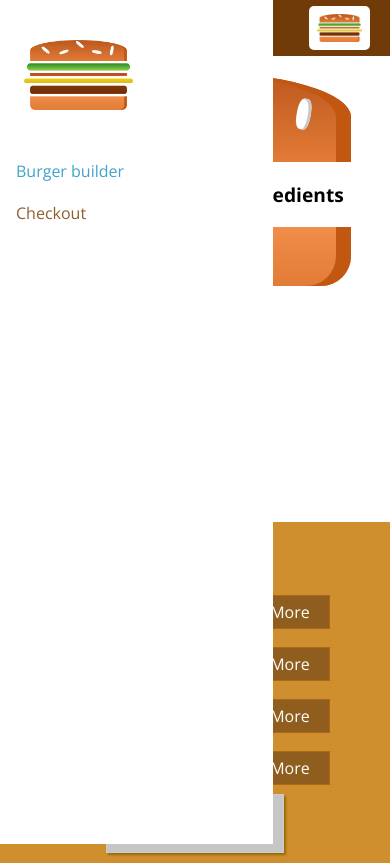
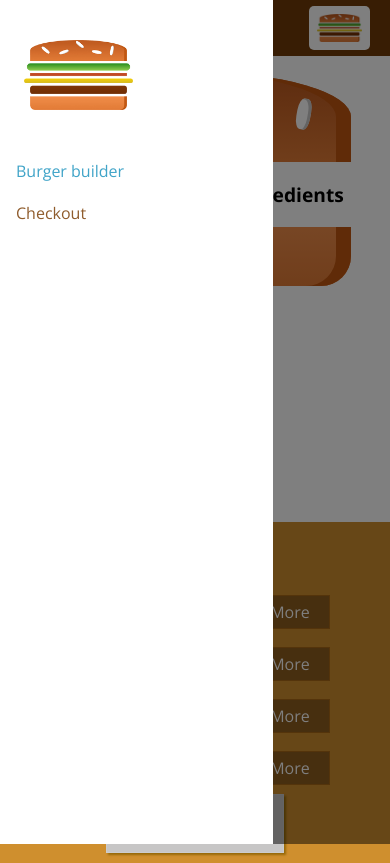
Before and after one commit to edayan/react-burger-builder, a React (Create React App) app: page / in a window 390 px wide. Built offline with nearby package versions, Linux system fonts and the light colour scheme.

Commit message:
Fixing side drawer open close on mobile

```diff
--- a/src/components/Layout/Layout.js
+++ b/src/components/Layout/Layout.js
@@ -1,17 +1,29 @@
-import React from 'react';
+import React, { Component } from 'react';
 import Aux from '../../hoc/AuxHoc';
 import SideDrawer from '../Navigation/SideDrawer/SideDrawer';
 import Toolbar from '../Navigation/Toolbar/Toolbar';
 import classes from './Layout.module.css';
 
-const layout = props => {
-  return (
-    <Aux>
-      <Toolbar />
-      <SideDrawer />
-      <main className={classes.Content}>{props.children}</main>
-    </Aux>
-  );
+class Layout extends Component {
+
+  state = {
+    showSideDrawer: true
+  }
+
+  sideDrawerClosedHandler = () => {
+    this.setState({ showSideDrawer: false })
+  }
+
+  render() {
+    return (
+      <Aux>
+        <Toolbar />
+        <SideDrawer open={this.state.showSideDrawer} closed={this.sideDrawerClosedHandler} />
+        <main className={classes.Content}>{this.props.children}</main>
+      </Aux>
+    );
+  }
+
 };
 
-export default layout;
+export default Layout;
--- a/src/components/Navigation/SideDrawer/SideDrawer.js
+++ b/src/components/Navigation/SideDrawer/SideDrawer.js
@@ -1,13 +1,20 @@
-import React from 'react'
+import React from 'react';
+import Aux from '../../../hoc/AuxHoc';
+import Logo from '../../Logo/Logo';
+import Backdrop from '../../UI/Backdrop/Backdrop';
+import NavigationItems from '../NavigationItems/NavigationsItems';
+import classes from './SideDrawer.module.css';
 
-import Logo from '../../Logo/Logo';
-import NavigationItems from '../NavigationItems/NavigationsItems';
-import classes from './SideDrawer.module.css'
 
 const SideDrawer = (props) => {
-
+    let attachedClasses = [classes.SideDrawer, classes.Close];
+    if (props.open) {
+        attachedClasses = [classes.SideDrawer, classes.Open]
+    }
     return (
-        <div className={classes.SideDrawer}>
+        <Aux>
+            <Backdrop show={props.open} clicked={props.closed} />
+            <div className={attachedClasses.join(' ')}>
                 {/* <Logo height="11%" /> */}
                 <div className={classes.Logo}>
                     <Logo />
@@ -17,6 +24,8 @@
                     <NavigationItems />
                 </nav>
             </div>
+        </Aux>
+
     )
 }
 
```
Lines whose indentation alone changed are shown as unchanged.
